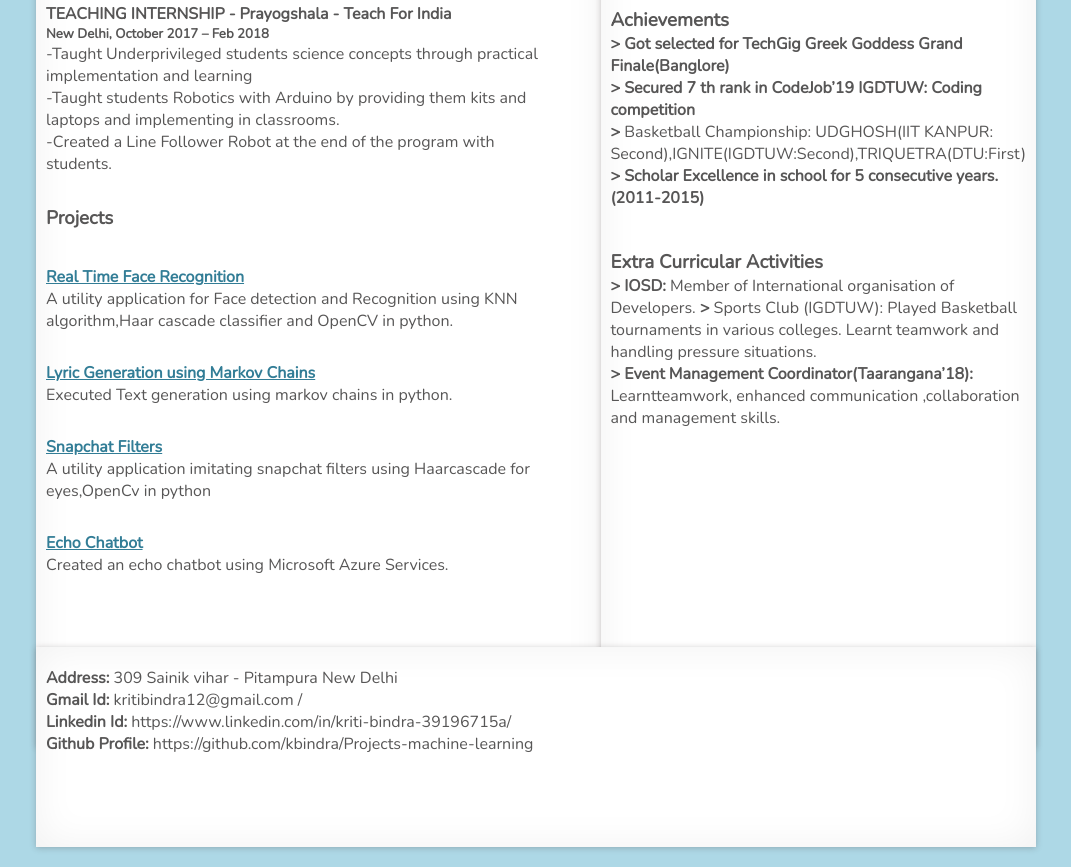
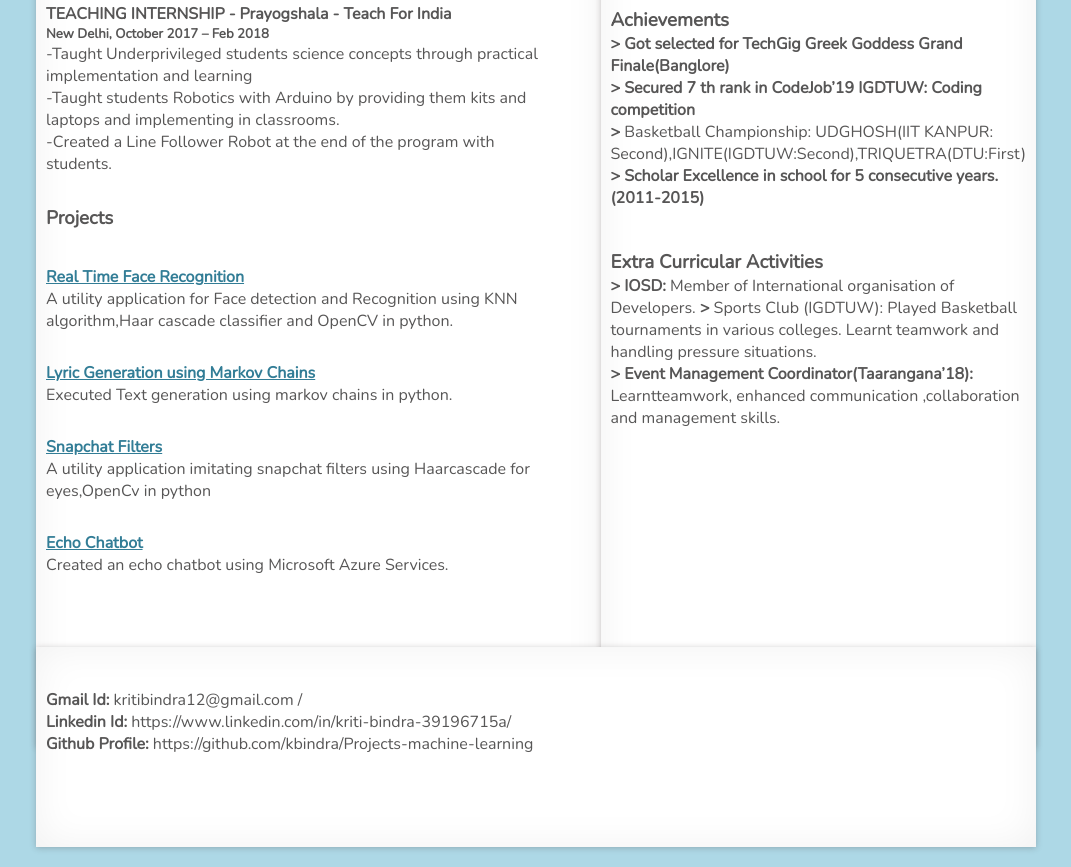
Before and after one commit to kbindra/portfolio, a plain HTML site: page portfolio.html in a window 1280 px wide. Shown: the part 673-1540 px from the top of the page, without its empty margins (104-1175 px from the left). Drawn offline with nearby package versions, Linux system fonts and the light colour scheme.

Commit message:
Updating details

```diff
--- a/portfolio.html
+++ b/portfolio.html
@@ -121,7 +121,6 @@
        <div class="footer">
            <div style="font-family: 'Nunito', sans-serif; color: rgb(87, 86, 86); padding: 20px 10px;">
               <p>
-                    <b>Address: </b>309 Sainik vihar - Pitampura New Delhi
                    <br><b>Gmail Id: </b> kritibindra12@gmail.com /
                    <br><b>Linkedin Id: </b>https://www.linkedin.com/in/kriti-bindra-39196715a/
                    <br><b>Github Profile: </b>https://github.com/kbindra/Projects-machine-learning
```
